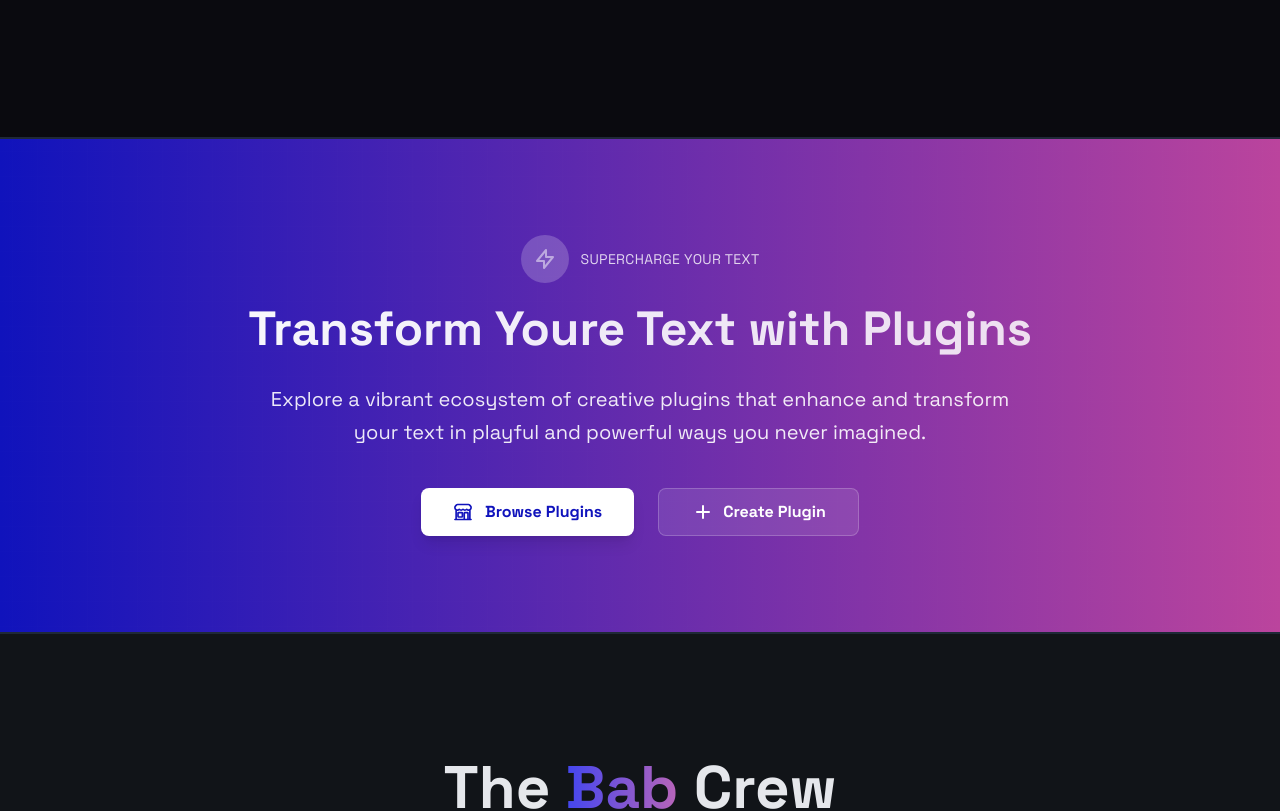
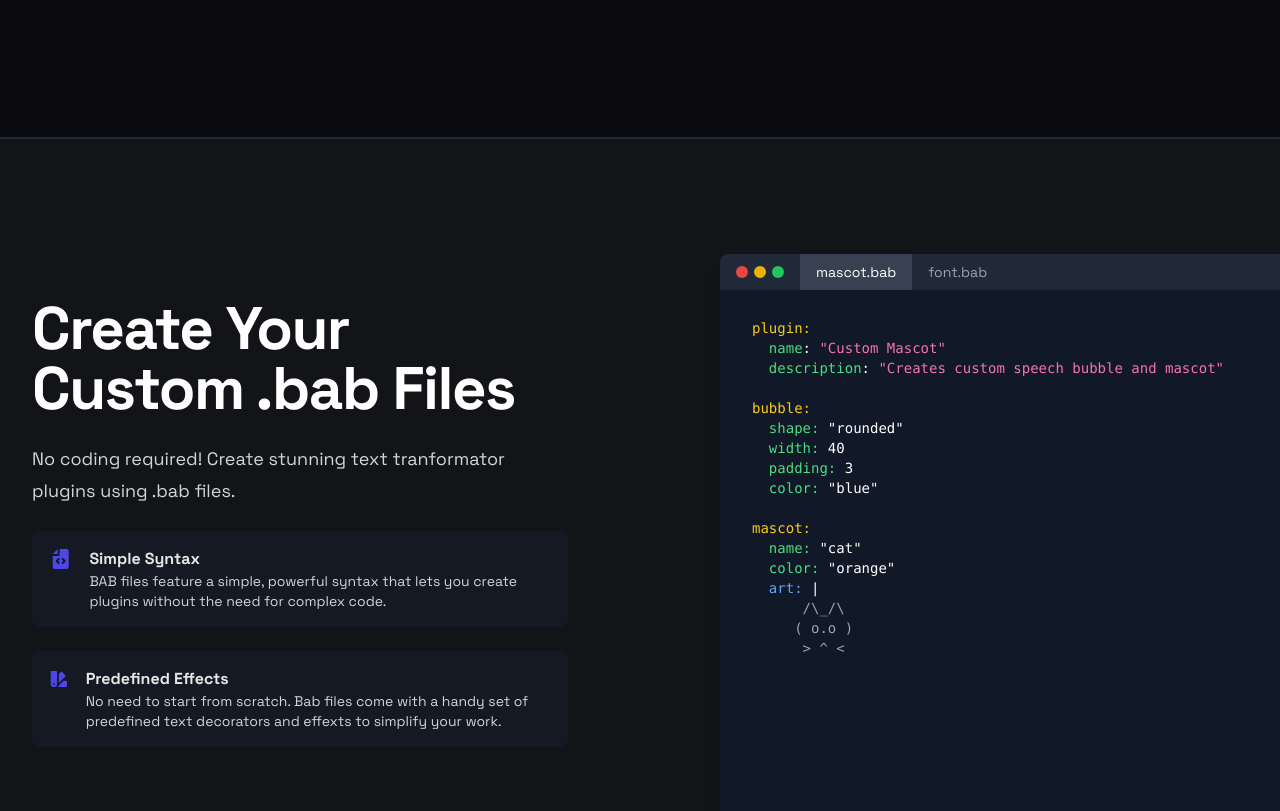
Before and after one commit to bab-cli/bab-homepage, a Vue app: page / in a window 1280 px wide. Shown: the part 1880-2691 px from the top of the page. Built offline with nearby package versions, Linux system fonts and the light colour scheme; a web font is replaced by a local one.

Commit message:
bab files section

```diff
--- a/src/components/blocks/home/BabFileComponent.vue
+++ b/src/components/blocks/home/BabFileComponent.vue
@@ -0,0 +1,146 @@
+<template>
+  <div class="relative bg-[#121418]">
+  <div class="mx-auto max-w-7xl px-4 sm:px-6 lg:px-8">
+    <div class="grid py-40 lg:grid-cols-2 gap-12 items-center">
+      <div class="space-y-6 lg:pr-12">
+        <h1 class="text-4xl font-bold tracking-tight text-white sm:text-5xl lg:text-6xl">
+          Create Your Custom .bab Files
+        </h1>
+        <p class="mt-4 text-lg leading-8 text-gray-300">
+          No coding required! Create stunning text tranformator plugins using .bab files.
+        </p>
+
+        <div class="mt-8 grid grid-cols-1 gap-6">
+          <div class="flex items-start space-x-4 bg-[#151923] p-4 rounded-lg">
+
+            <svg class="w-10 text-indigo-600" aria-hidden="true" xmlns="http://www.w3.org/2000/svg" width="24" height="24" fill="currentColor" viewBox="0 0 24 24">
+              <path fill-rule="evenodd" d="M9 2.221V7H4.221a2 2 0 0 1 .365-.5L8.5 2.586A2 2 0 0 1 9 2.22ZM11 2v5a2 2 0 0 1-2 2H4v11a2 2 0 0 0 2 2h12a2 2 0 0 0 2-2V4a2 2 0 0 0-2-2h-7Zm-.293 9.293a1 1 0 0 1 0 1.414L9.414 14l1.293 1.293a1 1 0 0 1-1.414 1.414l-2-2a1 1 0 0 1 0-1.414l2-2a1 1 0 0 1 1.414 0Zm2.586 1.414a1 1 0 0 1 1.414-1.414l2 2a1 1 0 0 1 0 1.414l-2 2a1 1 0 0 1-1.414-1.414L14.586 14l-1.293-1.293Z" clip-rule="evenodd"/>
+            </svg>
+
+            <div>
+              <h3 class="text-base font-semibold">Simple Syntax</h3>
+              <p class="text-sm text-gray-300">BAB files feature a simple, powerful syntax that lets you create plugins without the need for complex code.</p>
+            </div>
+          </div>
+          <div class="flex items-start space-x-4 bg-[#151923] p-4 rounded-lg">
+            <svg class="w-10 text-indigo-600" aria-hidden="true" xmlns="http://www.w3.org/2000/svg" width="24" height="24" fill="currentColor" viewBox="0 0 24 24">
+              <path d="M20 14h-2.722L11 20.278a5.511 5.511 0 0 1-.9.722H20a1 1 0 0 0 1-1v-5a1 1 0 0 0-1-1ZM9 3H4a1 1 0 0 0-1 1v13.5a3.5 3.5 0 1 0 7 0V4a1 1 0 0 0-1-1ZM6.5 18.5a1 1 0 1 1 0-2 1 1 0 0 1 0 2ZM19.132 7.9 15.6 4.368a1 1 0 0 0-1.414 0L12 6.55v9.9l7.132-7.132a1 1 0 0 0 0-1.418Z"/>
+            </svg>
+
+
+            <div>
+              <h3 class="text-base font-semibold">Predefined Effects</h3>
+              <p class="text-sm text-gray-300">No need to start from scratch. Bab files come with a handy set of predefined text decorators and effexts to simplify your work.</p>
+            </div>
+          </div>
+        </div>
+      </div>
+        <div class="relative lg:absolute lg:right-0 lg:top-[15%] lg:bottom-0 lg:w-1/2 xl:pl-20 mt-10 lg:mt-0">
+          <div class="bg-gray-900 lg:rounded-none lg:rounded-tl-lg rounded-lg shadow-xl overflow-hidden lg:h-full">
+            <div class="bg-gray-800 flex items-center">
+              <div class="px-4 py-3 flex space-x-1.5">
+                <div class="w-3 h-3 bg-red-500 rounded-full"></div>
+                <div class="w-3 h-3 bg-yellow-500 rounded-full"></div>
+                <div class="w-3 h-3 bg-green-500 rounded-full"></div>
+              </div>
+              <div class="flex-1">
+                <div class="flex">
+                  <button
+                      v-for="(file, index) in files"
+                      :key="index"
+                      @click="activeTab = index"
+                      :class="[
+                      'px-4 py-2 text-sm font-medium',
+                      activeTab === index
+                        ? 'text-white bg-gray-700'
+                        : 'text-gray-400 hover:text-white'
+                    ]"
+                  >
+                    {{ file.name }}
+                  </button>
+                </div>
+              </div>
+            </div>
+            <pre class="select-none p-8 pt-2 text-sm text-white overflow-auto max-w-full h-[calc(100%-50px)] whitespace-pre-wrap">
+  <code v-html="files[activeTab].content"></code>
+</pre>
+
+          </div>
+        </div>
+      </div>
+    </div>
+  </div>
+</template>
+
+<script>
+export default {
+  name: 'FeatureHero',
+  data() {
+    return {
+      activeTab: 0,
+      files: [
+        {
+          name: 'mascot.bab',
+          content: `
+<span class="text-yellow-400">plugin:</span>
+  <span class="text-green-400">name</span>: <span class="text-pink-400">"Custom Mascot"</span>
+  <span class="text-green-400">description</span>: <span class="text-pink-400">"Creates custom speech bubble and mascot"</span>
+
+<span class="text-yellow-400">bubble:</span>
+  <span class="text-green-400">shape:</span> "rounded"
+  <span class="text-green-400">width:</span> 40
+  <span class="text-green-400">padding:</span> 3
+  <span class="text-green-400">color:</span> "blue"
+
+<span class="text-yellow-400">mascot:</span>
+  <span class="text-green-400">name:</span> "cat"
+  <span class="text-green-400">color:</span> "orange"
+  <span class="text-blue-400">art:</span> |
+    <span class="text-gray-400">  /\\_/\\ </span>
+    <span class="text-gray-400"> ( o.o ) </span>
+    <span class="text-gray-400">  > ^ <  </span>
+
+    `
+        },
+        {
+          name: 'font.bab',
+          content: `
+<span class="text-yellow-400">plugin:</span>
+  <span class="text-green-400">name</span>: <span class="text-pink-400">"Font Changer"</span>
+  <span class="text-green-400">description</span>: <span class="text-pink-400">"Turns normal chars in another font"</span>
+
+<span class="text-yellow-400">transformations:</span>
+  <span class="text-green-400">A</span>: <span class="text-pink-400">"𝒜"</span>
+  <span class="text-green-400">B</span>: <span class="text-pink-400">"𝐵"</span>
+  <span class="text-green-400">C</span>: <span class="text-pink-400">"𝒞"</span>
+  <span class="text-green-400">D</span>: <span class="text-pink-400">"𝒟"</span>
+  <span class="text-green-400">E</span>: <span class="text-pink-400">"𝐸"</span>
+  <span class="text-green-400">F</span>: <span class="text-pink-400">"𝐹"</span>
+  <span class="text-green-400">G</span>: <span class="text-pink-400">"𝒢"</span>
+  <span class="text-green-400">H</span>: <span class="text-pink-400">"𝐻"</span>
+  <span class="text-green-400">I</span>: <span class="text-pink-400">"𝐼"</span>
+  <span class="text-green-400">J</span>: <span class="text-pink-400">"𝒥"</span>
+  <span class="text-green-400">K</span>: <span class="text-pink-400">"𝒦"</span>
+  <span class="text-green-400">L</span>: <span class="text-pink-400">"𝐿"</span>
+  <span class="text-green-400">M</span>: <span class="text-pink-400">"𝑀"</span>
+  <span class="text-green-400">N</span>: <span class="text-pink-400">"𝒩"</span>
+  <span class="text-green-400">O</span>: <span class="text-pink-400">"𝒪"</span>
+  <span class="text-green-400">P</span>: <span class="text-pink-400">"𝒫"</span>
+  <span class="text-green-400">Q</span>: <span class="text-pink-400">"𝒬"</span>
+  <span class="text-green-400">R</span>: <span class="text-pink-400">"𝓇"</span>
+  <span class="text-green-400">S</span>: <span class="text-pink-400">"𝒮"</span>
+  <span class="text-green-400">T</span>: <span class="text-pink-400">"𝒯"</span>
+  <span class="text-green-400">U</span>: <span class="text-pink-400">"𝒰"</span>
+  <span class="text-green-400">V</span>: <span class="text-pink-400">"𝒱"</span>
+  <span class="text-green-400">W</span>: <span class="text-pink-400">"𝒲"</span>
+  <span class="text-green-400">X</span>: <span class="text-pink-400">"𝒳"</span>
+  <span class="text-green-400">Y</span>: <span class="text-pink-400">"𝒴"</span>
+  <span class="text-green-400">Z</span>: <span class="text-pink-400">"𝒵"</span>
+`
+        }
+      ]
+
+    }
+  }
+}
+</script>
--- a/src/views/HomeView.vue
+++ b/src/views/HomeView.vue
@@ -19,7 +19,10 @@
     <FeatureCardComponent/>
 
   </section>
+  <section class="border-t-[2px] border-gray-800">
+    <BabFileComponent/>
 
+  </section>
   <section class="border-t-[2px] border-gray-800">
     <PluginStoreHeroComponent/>
   </section>
@@ -49,5 +52,5 @@ import PluginStoreHeroComponent from "@/components/blocks/home/PluginStoreHeroCo
 import TeamComponent from "@/components/blocks/home/TeamComponent.vue";
 import NewsletterRegisterComponent from "@/components/blocks/home/NewsletterRegisterComponent.vue";
 import ChipMessageComponent from "@/components/common/ChipMessageComponent.vue";
-
+import BabFileComponent from "@/components/blocks/home/BabFileComponent.vue"
 </script>
```
